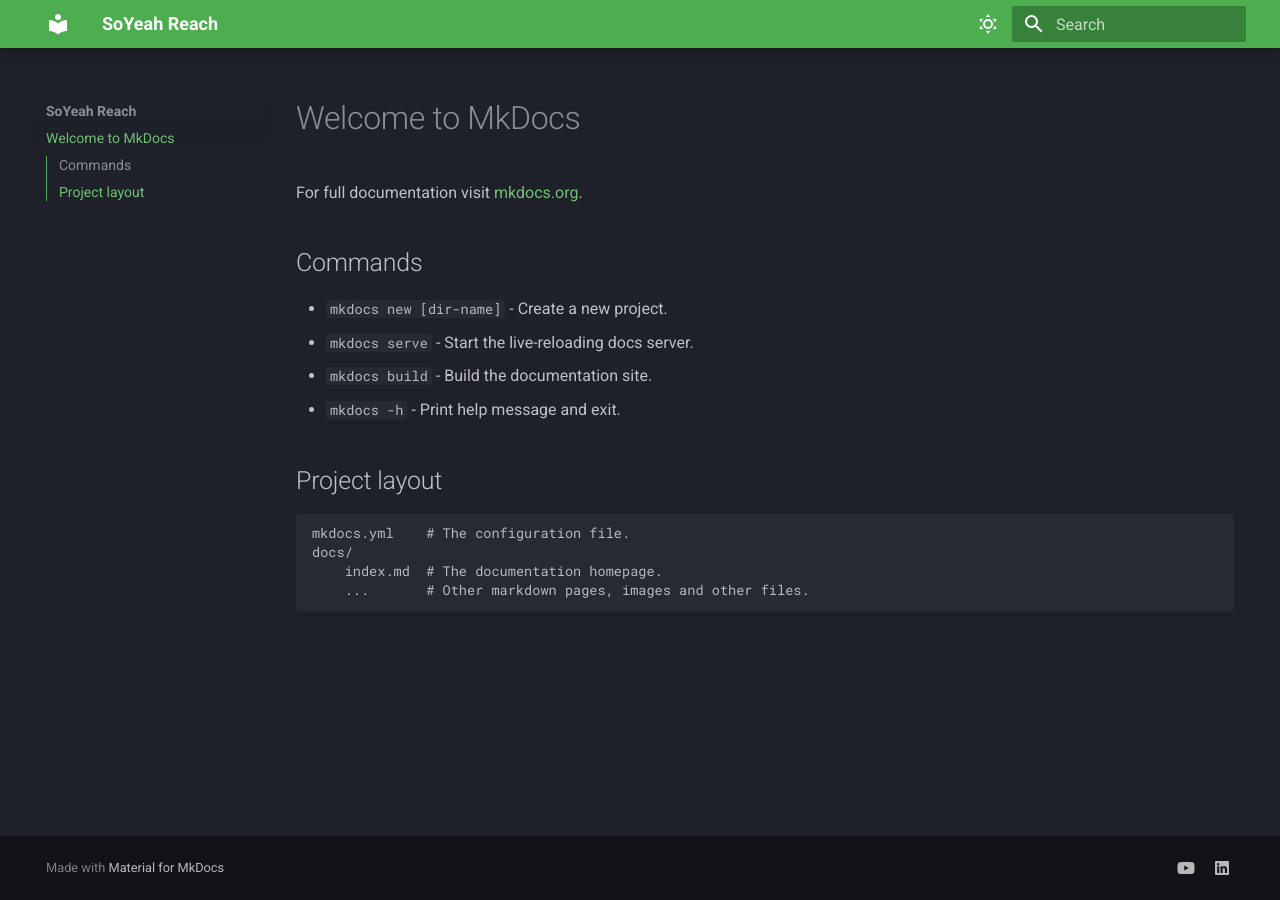
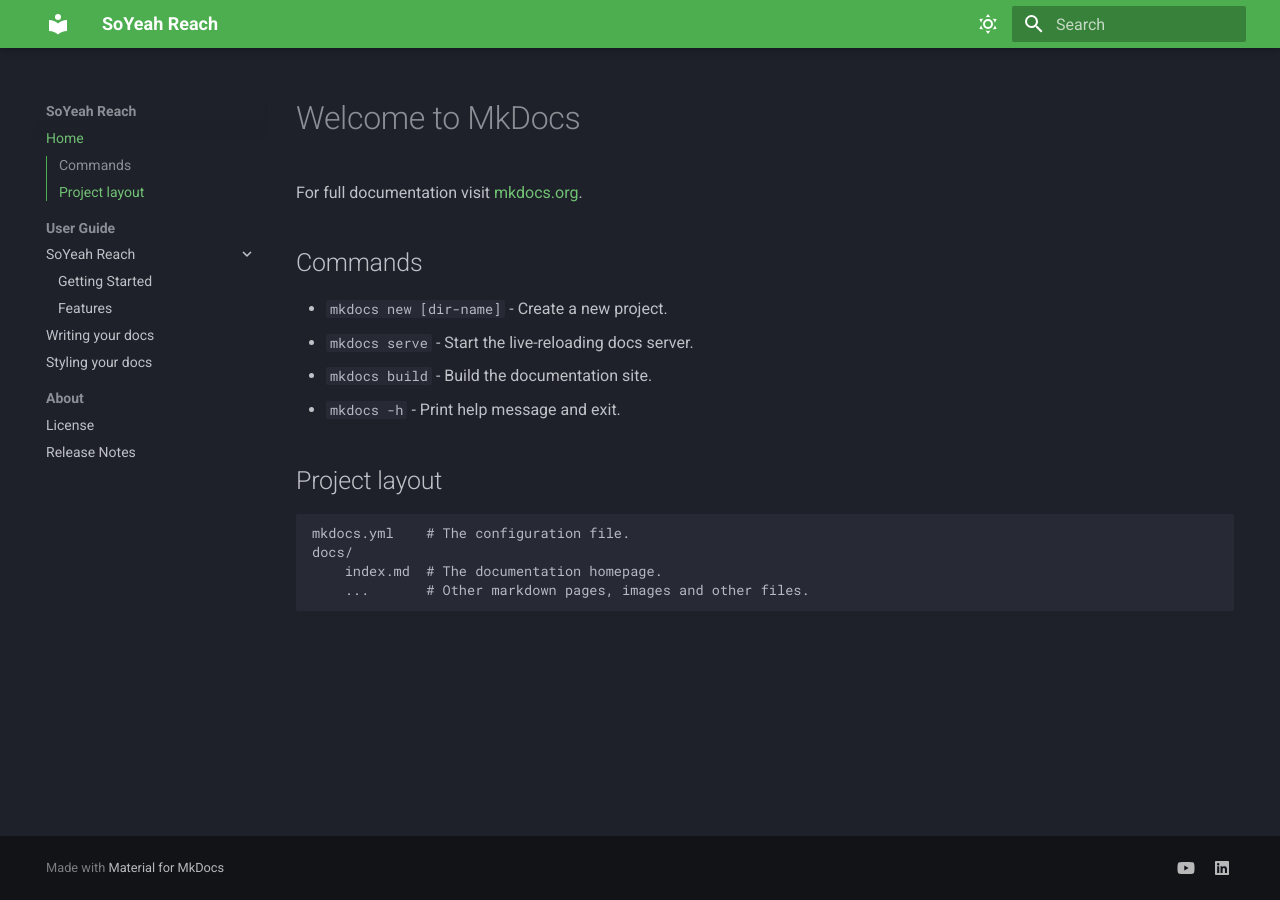
Before and after one commit to SoYeah42/Documents, an MkDocs documentation site: the page built from docs/index.md, in a window 1280 px wide. Built offline with MkDocs 1.6.1 and Material for MkDocs 9.7.7, drawn with Linux system fonts in a browser that asks for light colours.

Commit message:
nav sections

```diff
--- a/mkdocs.yml
+++ b/mkdocs.yml
@@ -64,3 +64,15 @@
 plugins:
   - search
  # - awesome-pages
+
+nav:
+  - Home: index.md
+  - User Guide:
+    - SoYeah Reach:
+      - Getting Started: getting-started.md
+      - Features: features.md
+    - Writing your docs: writing-your-docs.md
+    - Styling your docs: styling-your-docs.md
+  - About:
+    - License: license.md
+    - Release Notes: release-notes.md
```
